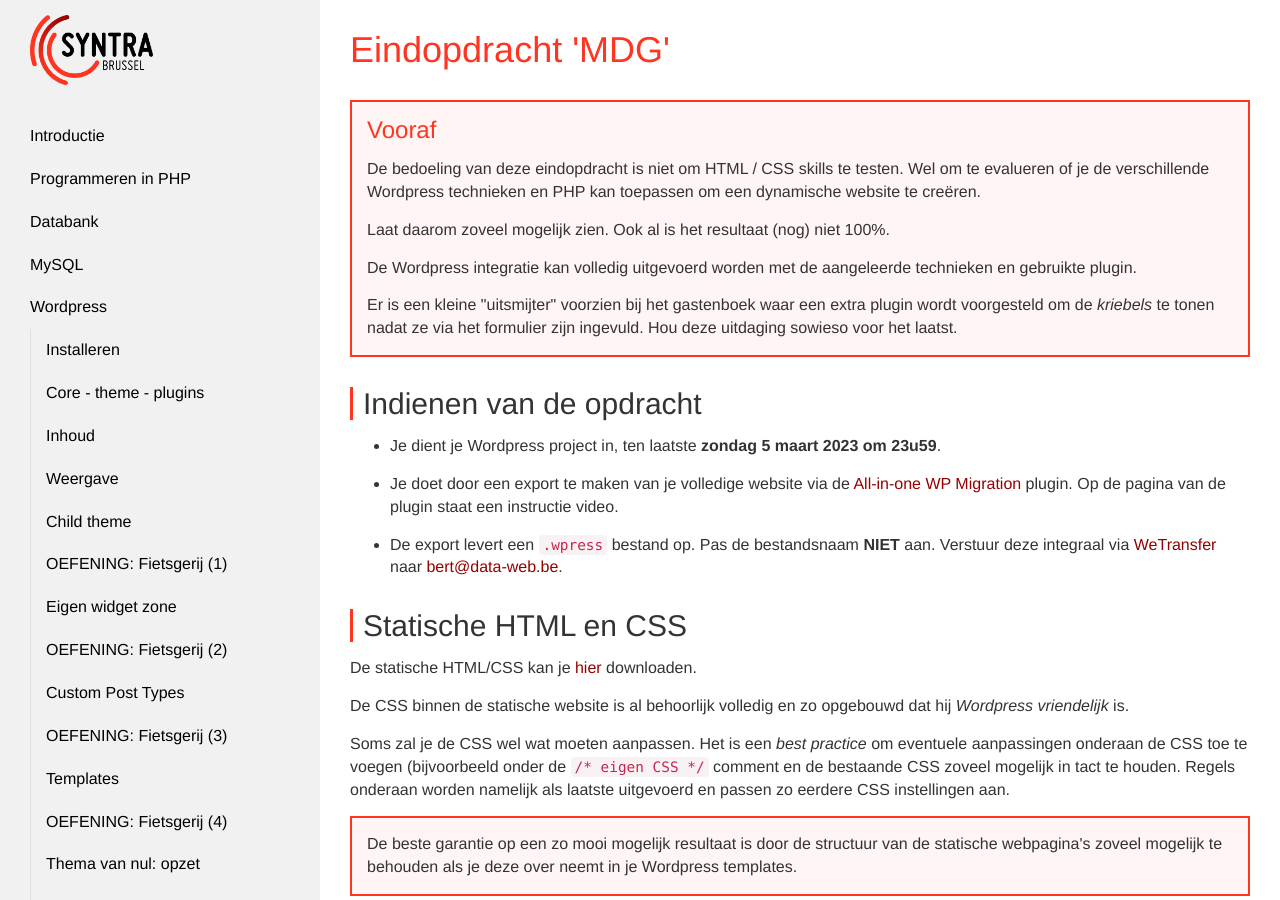
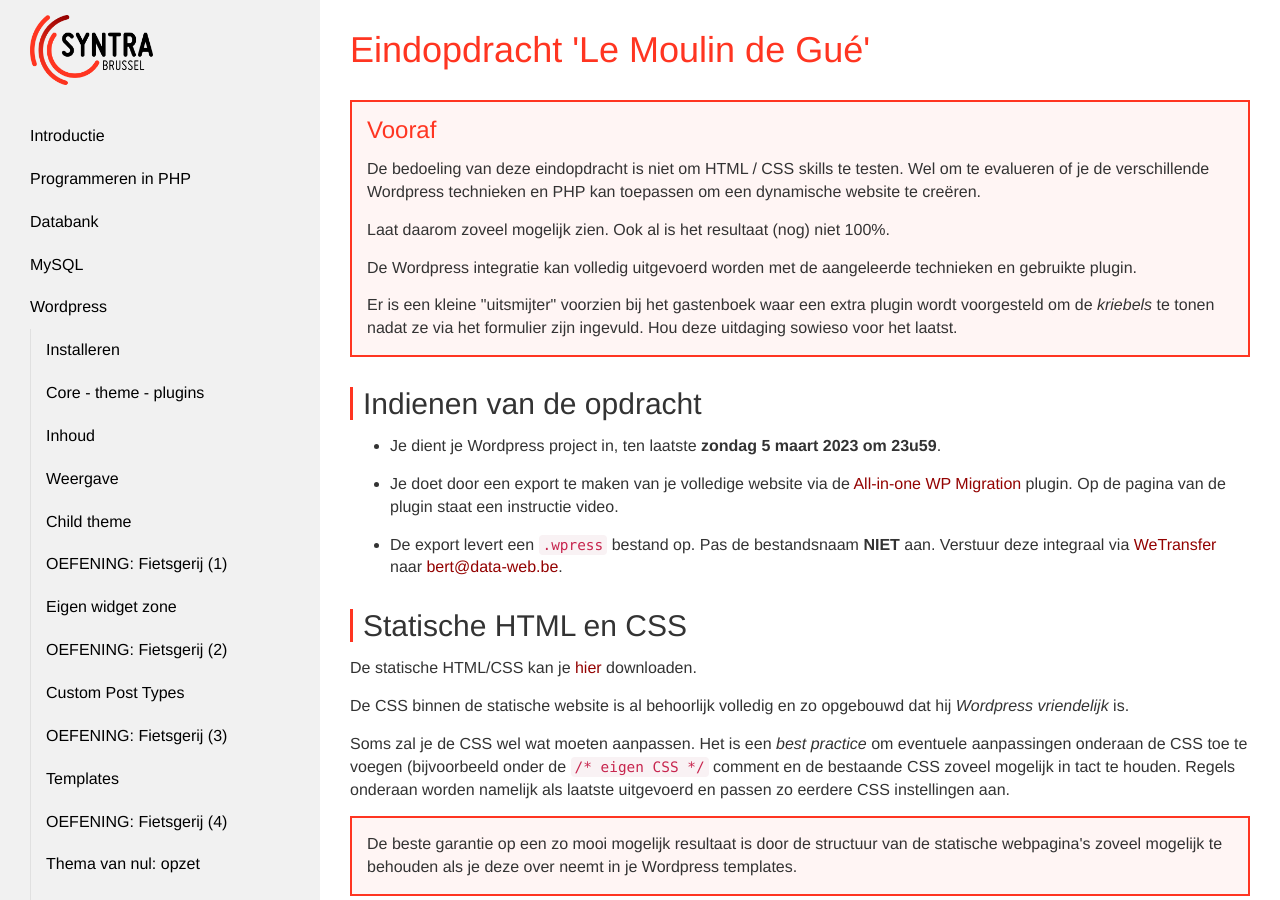
Before and after one commit to Syntra-Brussel/dynamische-webtechnieken, a Jekyll site: the page built from wordpress/eindopdracht.md, in a window 1280 px wide and 900 px high. Built offline with Jekyll 4.4.1, drawn with Linux system fonts in a browser that asks for light colours; nearby versions of some CDN libraries; a script that is not in the unit is left out.

Commit message:
Update eindopdracht.md

```diff
--- a/wordpress/eindopdracht.md
+++ b/wordpress/eindopdracht.md
@@ -1,6 +1,6 @@
 ---
 layout: template
-title: Eindopdracht 'MDG'
+title: Eindopdracht 'Le Moulin de Gué'
 url: /wordpress/eindopdracht
 collection: wordpress
 ---
```
